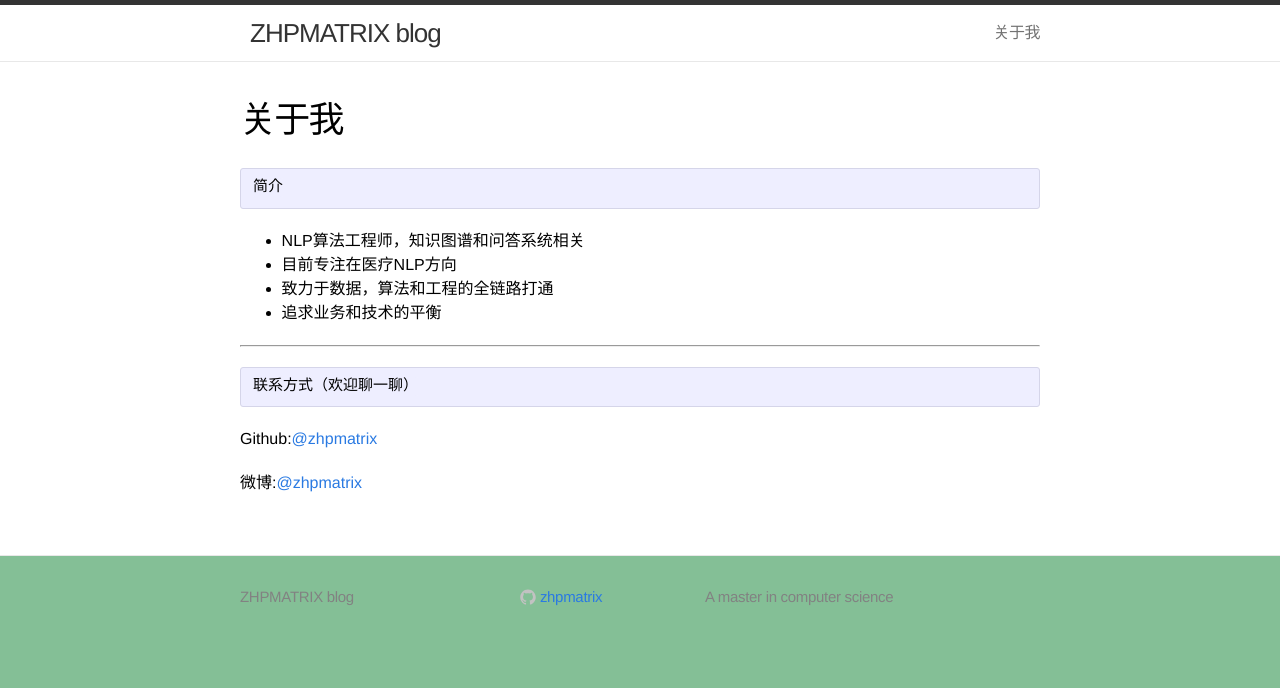
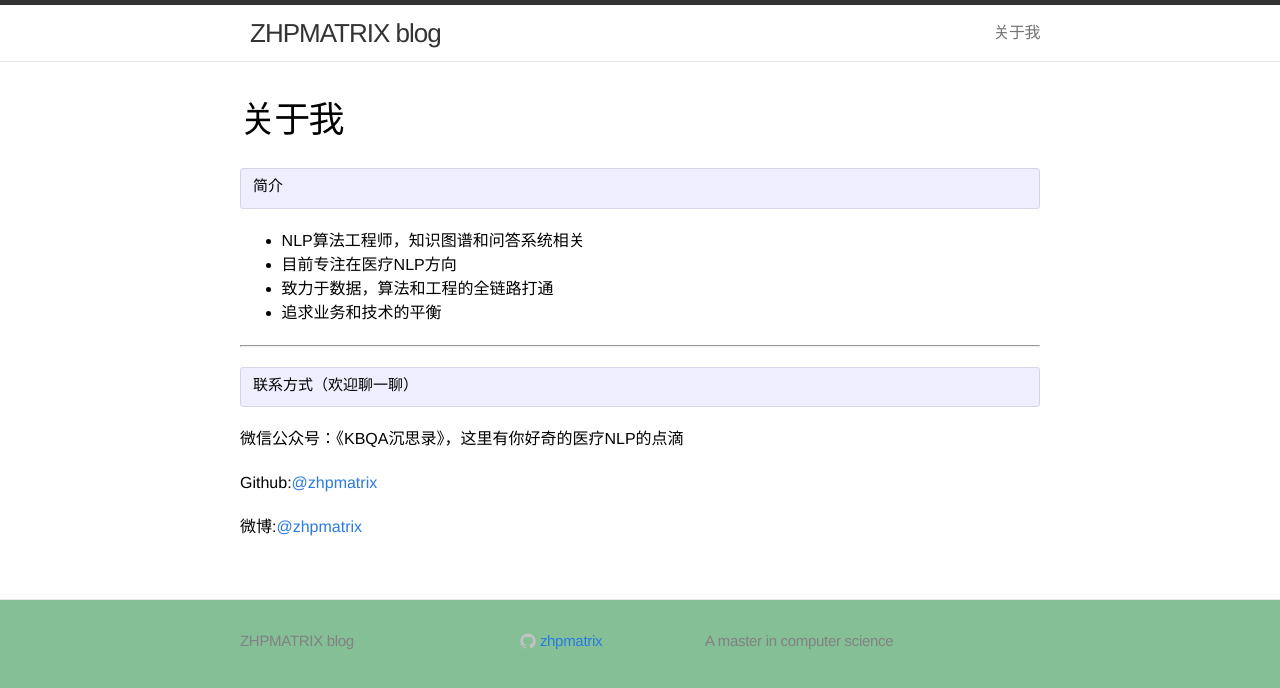
Before and after one commit to zhpmatrix/zhpmatrix.github.io, a Jekyll site: the page built from about.md, in a window 1280 px wide. Shown: the top 688 px of the page. Built offline with Jekyll 4.4.1, drawn with Linux system fonts in a browser that asks for light colours; comment, search, counter and statistics services are not loaded.

Commit message:
Update about.md

```diff
--- a/about.md
+++ b/about.md
@@ -16,6 +16,9 @@ permalink: /about/
 
     联系方式（欢迎聊一聊）
 
+微信公众号：《KBQA沉思录》，这里有你好奇的医疗NLP的点滴
+
+
 Github:[@zhpmatrix](https://github.com/zhpmatrix/)
 
 
```
